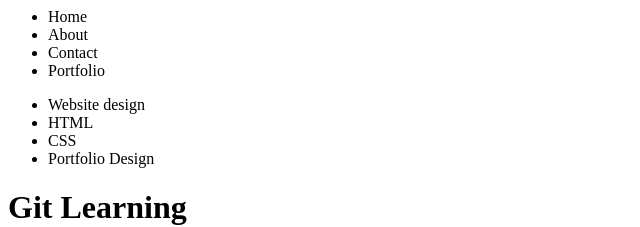
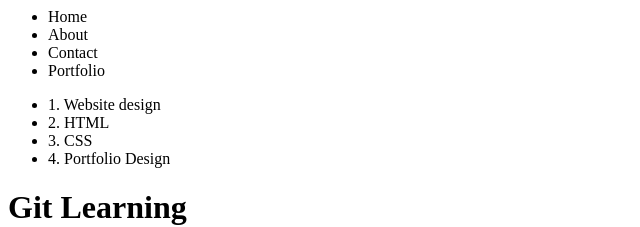
Before and after one commit to shubham976/gittest, a plain HTML site: page index.html in a window 1280 px wide. Shown: the top 227 px of the page, without its empty margins (0-640 px from the left). Drawn offline with Linux system fonts and the light colour scheme.

Commit message:
added index : feat_1

```diff
--- a/index.html
+++ b/index.html
@@ -15,10 +15,10 @@
 
         <div id="Skills">
             <ul>
-                <li>Website design</li>
-                <li>HTML</li>
-                <li>CSS</li>
-                <li>Portfolio Design</li>
+                <li>1. Website design</li>
+                <li>2. HTML</li>
+                <li>3. CSS</li>
+                <li>4. Portfolio Design</li>
             </ul>
         </div>
         <header>
```
